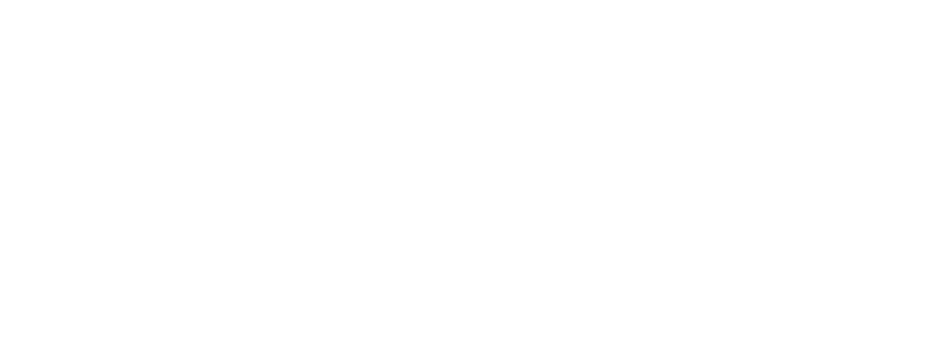
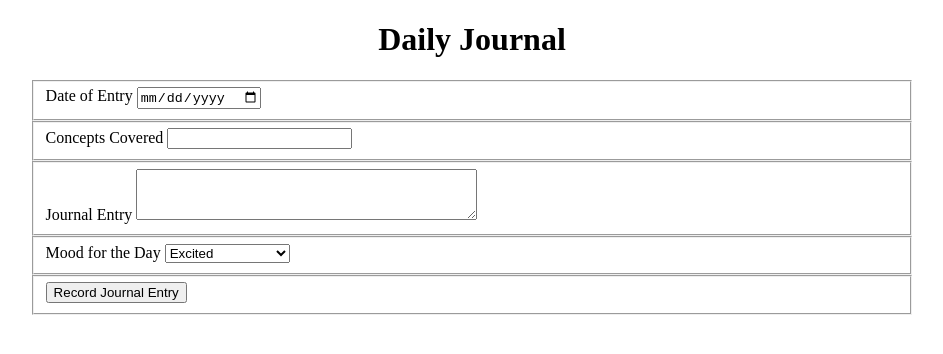
Before and after one commit to KrystalGates/dailyjournal, a plain HTML site: page index.html in a window 1280 px wide. Shown: the whole page, without its empty margins (168-1111 px from the left). Drawn offline with Linux system fonts and the light colour scheme.

Commit message:
Add HTML and CSS for Journal Form

```diff
--- a/index.html
+++ b/index.html
@@ -1,13 +1,40 @@
 <!DOCTYPE html>
 <html lang="en">
-<head>
-    <meta charset="UTF-8">
-    <meta name="viewport" content="width=device-width, initial-scale=1.0">
-    <meta http-equiv="X-UA-Compatible" content="ie=edge">
-    <link rel="stylesheets" href="journal.css">
+  <head>
+    <meta charset="UTF-8" />
+    <meta name="viewport" content="width=device-width, initial-scale=1.0" />
+    <meta http-equiv="X-UA-Compatible" content="ie=edge" />
+    <link rel="stylesheet" href="journal.css">
     <title>Daily Journal</title>
-</head>
-<body>
-
-</body>
+  </head>
+  <body>
+    <h1>Daily Journal</h1>
+    <form action="">
+      <fieldset>
+        <label for="journalDate">Date of Entry</label>
+        <input type="date" name="journalDate" id="journalDate" />
+      </fieldset>
+      <fieldset>
+        <label for="conceptsCovered">Concepts Covered</label>
+        <input type="text" name="conceptsCovered" id="conceptsCovered" />
+      </fieldset>
+      <fieldset>
+        <label for="journalEntry">Journal Entry</label>
+        <textarea name="journalEntry" id="journalEntry" cols="40" rows="3"></textarea>
+      </fieldset>
+      <fieldset>
+        <label for="moodForDay">Mood for the Day</label>
+        <select name="moodForDay" id="moodForDay">
+          <option value="excited">Excited</option>
+          <option value="happy">Happy</option>
+          <option value="sad">Sad</option>
+          <option value="indifferent">Indifferent</option>
+          <option value="weirdDay">Been a weird day</option>
+        </select>
+      </fieldset>
+      <fieldset>
+        <input type="button" value="Record Journal Entry" />
+      </fieldset>
+    </form>
+  </body>
 </html>
--- a/journal.css
+++ b/journal.css
@@ -0,0 +1,11 @@
+h1{
+    text-align: center;
+}
+
+form {
+    display: flex;
+    flex-direction: column;
+    flex-basis: 25%;
+    margin-left: 15%;
+    margin-right: 15%;
+}
```
Also changed, not shown: 1 other file.
